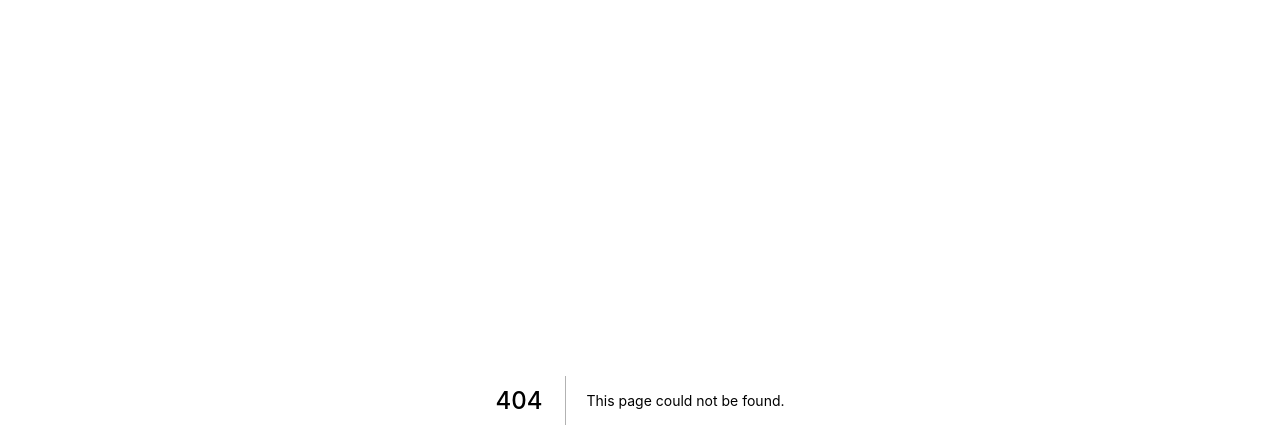
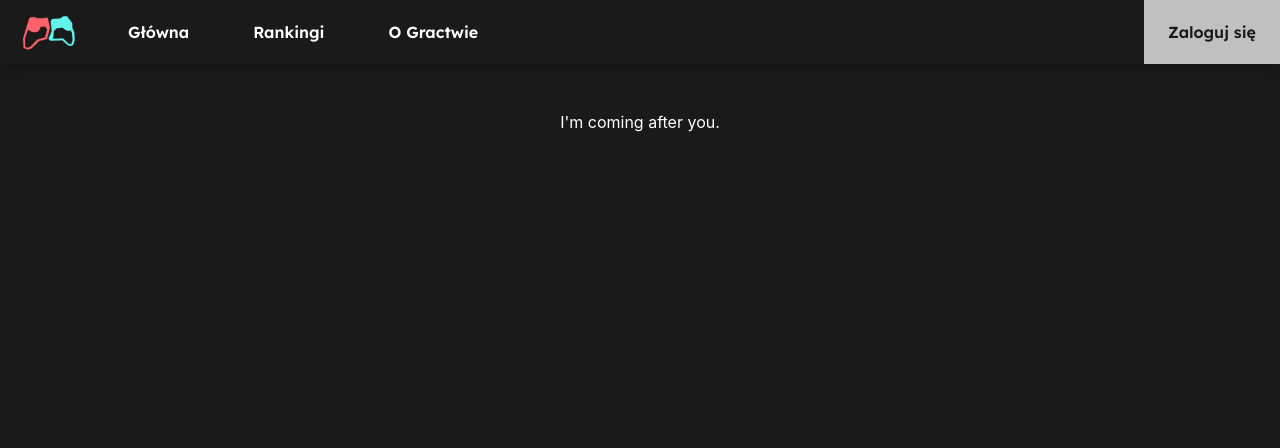
Before and after one commit to gractwo/gractwo-pl, a Next.js app: page /o-gractwie in a window 1280 px wide. Before the commit this address had no page. Shown: the top 448 px of the page. Built offline with nearby package versions, Linux system fonts and the light colour scheme.

Commit message:
alter Header & add info page

```diff
--- a/components/Header.js
+++ b/components/Header.js
@@ -8,13 +8,13 @@ export default function Home() {
 			<Link href="/">
 				<a>Główna</a>
 			</Link>
-			<Link href="/">
+			<Link href="">
 				<a>Rankingi</a>
 			</Link>
-			<Link href="/">
-				<a>Sztab</a>
+			<Link href="/o-gractwie">
+				<a>O Gractwie</a>
 			</Link>
-			<Link href="/">
+			<Link href="">
 				<a>Zaloguj się</a>
 			</Link>
 		</nav>
--- /dev/null
+++ b/pages/o-gractwie.js
@@ -0,0 +1,12 @@
+import Header from "../components/Header";
+
+export default function Informacje() {
+	return (
+		<>
+			<Header />
+			<p style={{ textAlign: "center", marginTop: "3rem" }}>
+				I&apos;m coming after you.
+			</p>
+		</>
+	);
+}
```
